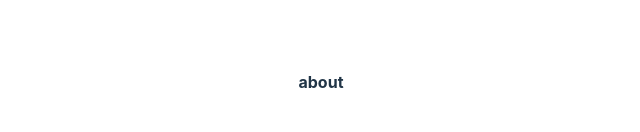
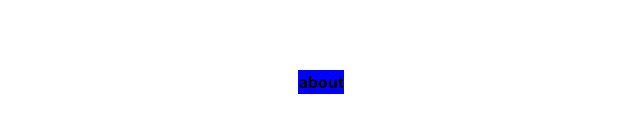
Before and after one commit to amit47-eng/Router-Dom, a React (Vite) app: page /about in a window 1280 px wide. Shown: the part 318-450 px from the top of the page, without its empty margins (319-959 px from the left). Built offline with nearby package versions, Linux system fonts and the light colour scheme.

Commit message:
adding the about.css

```diff
--- a/src/component/Home.jsx
+++ b/src/component/Home.jsx
@@ -1,3 +1,5 @@
+import "./style/home.css"
+
 function Home(){
     return <h4 className="home">Home</h4>
 }
--- a/src/component/about.jsx
+++ b/src/component/about.jsx
@@ -1,5 +1,7 @@
+import "./style/about.css"
+
 function About(){
-    return <h4>about</h4>
+    return <h4 className="about">about</h4>
 }
 
 export default About;
--- /dev/null
+++ b/src/component/style/about.css
@@ -0,0 +1,4 @@
+.about{
+    background-color: blue;
+    color: black;
+}
```
